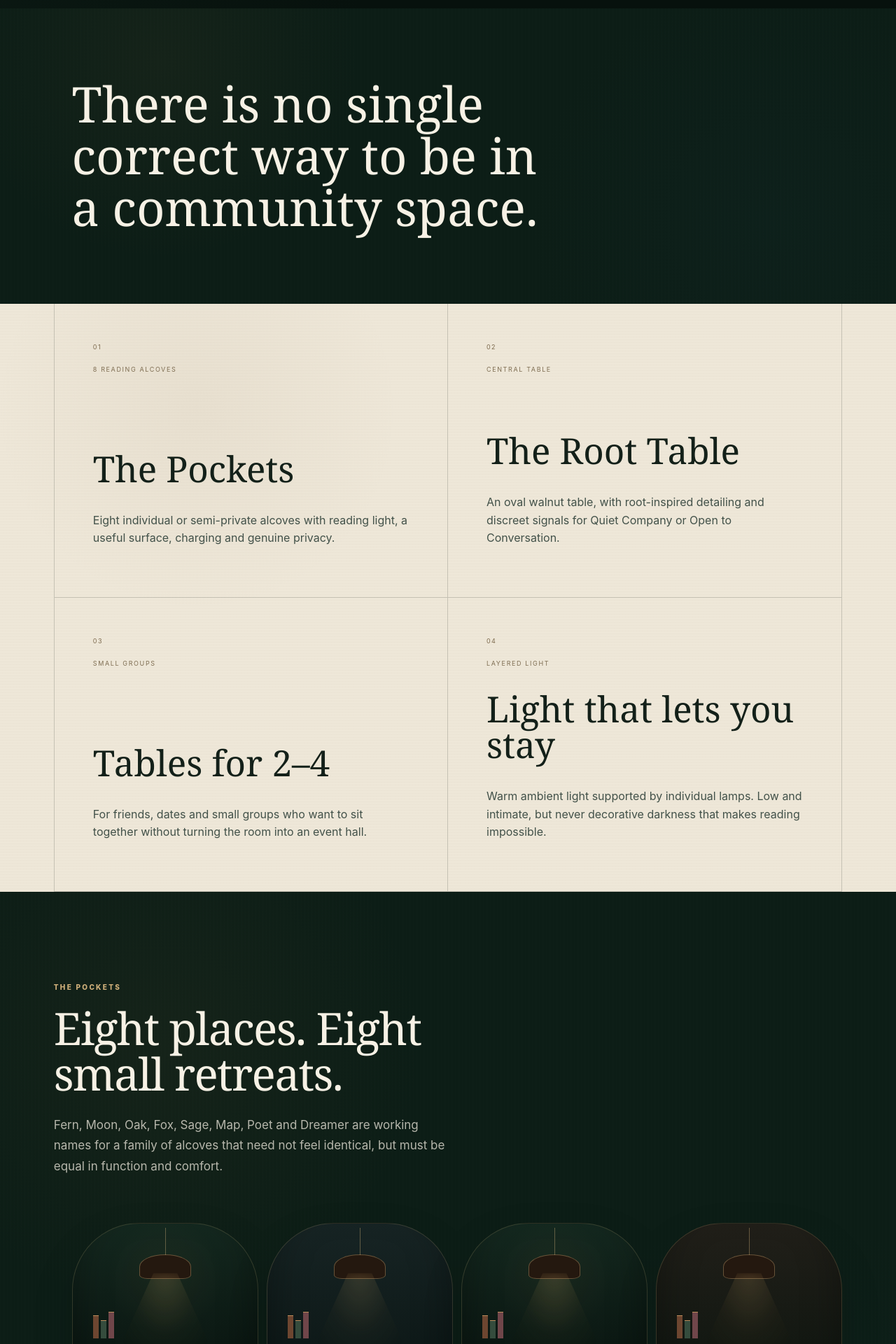
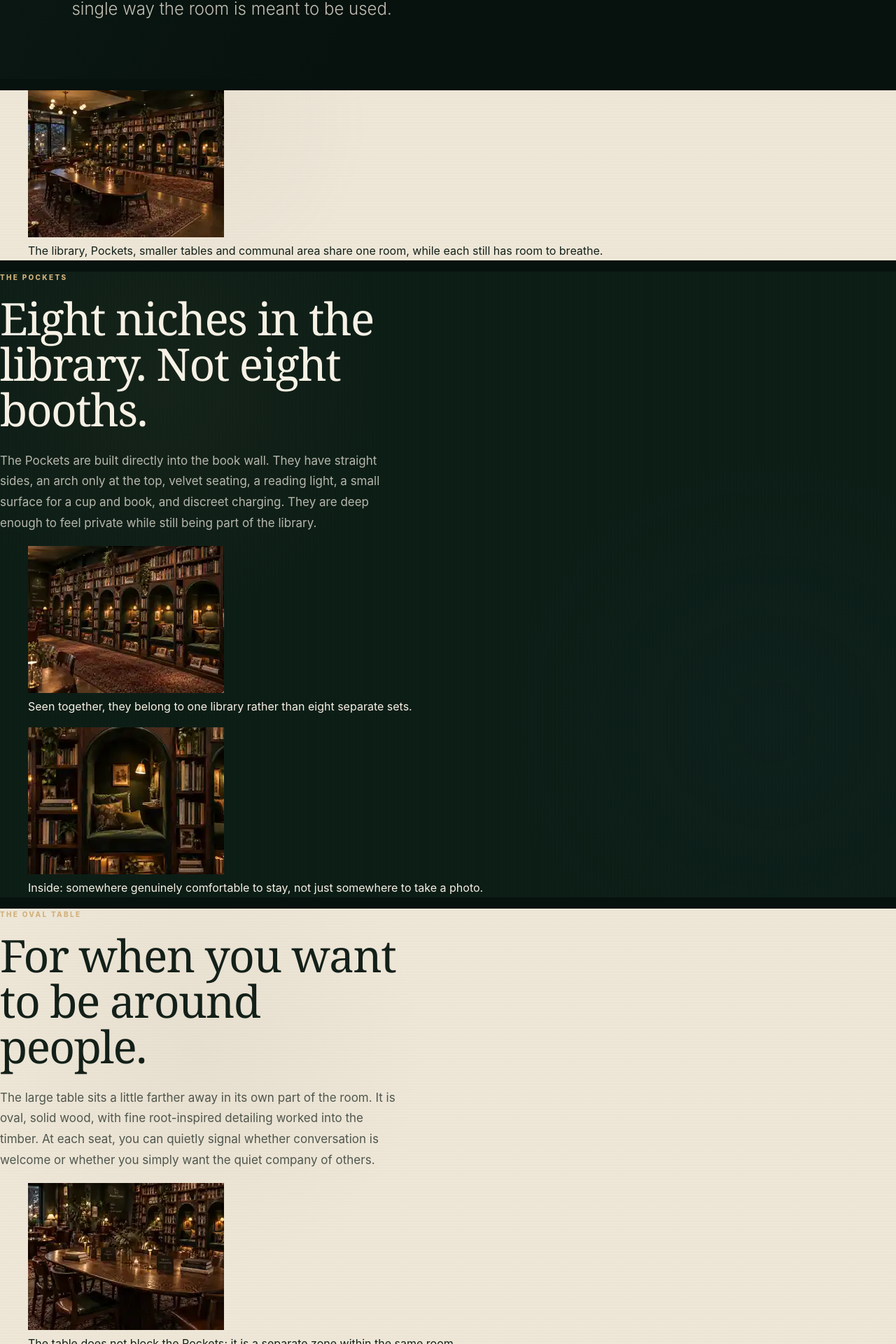
Before and after one commit to drezzillah-prog/pocket-goat-website, a Next.js app: page /en/space in a window 1280 px wide. Shown: the part 718-2638 px from the top of the page at 70% size. Built offline with nearby package versions, Linux system fonts and the light colour scheme.

Commit message:
feat: build The Space around approved Pocket Goat imagery

```diff
--- a/src/app/[locale]/space/page.tsx
+++ b/src/app/[locale]/space/page.tsx
@@ -1,16 +1,118 @@
-import { EditorialPage } from "@/components/EditorialPage";
-import { PocketWall } from "@/components/PocketWall";
+import Image from "next/image";
 import { QuietTable } from "@/components/QuietTable";
+import { SectionLink } from "@/components/SectionLink";
 import { resolveLocale } from "@/lib/locale";
-export default async function Page({params}:{params:Promise<{locale:string}>}){
- const locale=resolveLocale((await params).locale); const ro=locale==='ro';
- return <EditorialPage locale={locale} kicker="THE SPACE" title={ro?"Fă-ți loc în lume, pentru o vreme.":"Make a little room in the world, for a while."} intro={ro?"Pocket Goat este construit în jurul mai multor moduri de a sta: retras, împreună în liniște, deschis unei conversații sau la o masă cu oamenii cu care ai venit.":"Pocket Goat is built around different ways of being: tucked away, together in quiet, open to conversation, or at a table with the people you came with."} quote={ro?"Nu există un singur mod corect de a fi într-un spațiu comunitar.":"There is no single correct way to be in a community space."} features={[
-  {title:"The Pockets",meta:"8 READING ALCOVES",text:ro?"Opt nișe individuale sau semi-private, cu lumină de citit, suprafață utilă, charging și intimitate reală.":"Eight individual or semi-private alcoves with reading light, a useful surface, charging and genuine privacy."},
-  {title:"The Root Table",meta:"CENTRAL TABLE",text:ro?"O masă ovală din walnut, cu detalii inspirate de rădăcini și semnale discrete pentru Quiet Company sau Open to Conversation.":"An oval walnut table, with root-inspired detailing and discreet signals for Quiet Company or Open to Conversation."},
-  {title:ro?"Mese pentru 2–4":"Tables for 2–4",meta:"SMALL GROUPS",text:ro?"Pentru prieteni, întâlniri și grupuri mici care vor să stea împreună fără să transforme locul într-o sală de evenimente.":"For friends, dates and small groups who want to sit together without turning the room into an event hall."},
-  {title:ro?"Lumină care te ajută să rămâi":"Light that lets you stay",meta:"LAYERED LIGHT",text:ro?"Lumină ambientală caldă, completată de lămpi individuale. Atmosferă joasă, dar niciodată întuneric decorativ care face cititul imposibil.":"Warm ambient light supported by individual lamps. Low and intimate, but never decorative darkness that makes reading impossible."}
- ]}>
-   <section id="pockets" className="deep-dive section-forest"><div className="section-heading"><p className="kicker">THE POCKETS</p><h2>{ro?"Opt locuri. Opt mici retrageri.":"Eight places. Eight small retreats."}</h2><p>{ro?"Fern, Moon, Oak, Fox, Sage, Map, Poet și Dreamer sunt nume de lucru pentru o familie de nișe care nu trebuie să fie identice ca personalitate, dar trebuie să fie egale ca funcționalitate și confort.":"Fern, Moon, Oak, Fox, Sage, Map, Poet and Dreamer are working names for a family of alcoves that need not feel identical, but must be equal in function and comfort."}</p></div><PocketWall/></section>
-   <section className="deep-dive section-paper"><div className="section-heading"><p className="kicker">THE ROOT TABLE</p><h2>{ro?"Aproape de oameni, în termenii tăi.":"Near people, on your terms."}</h2></div><QuietTable locale={locale}/></section>
- </EditorialPage>
+
+export default async function Page({ params }: { params: Promise<{ locale: string }> }) {
+  const locale = resolveLocale((await params).locale);
+  const ro = locale === "ro";
+
+  return (
+    <>
+      <section className="subhero section-dark">
+        <p className="eyebrow">{ro ? "SPAȚIUL" : "THE SPACE"}</p>
+        <h1>{ro ? "Aici alegi singur cât de aproape vrei să fii de lume." : "Here, you choose how close you want to be to the world."}</h1>
+        <p className="lede">
+          {ro
+            ? "Poți să te retragi cu o carte, să stai la masa mare printre oameni sau să vii cu prietenii la una dintre mesele mici. Nu există un singur fel în care trebuie folosit locul."
+            : "You can tuck yourself away with a book, sit at the large table among people, or come with friends to one of the smaller tables. There is no single way the room is meant to be used."}
+        </p>
+      </section>
+
+      <section className="space-master section-paper">
+        <figure className="pg-photo pg-photo-wide">
+          <Image
+            src="/images/pocket-goat/penultimate/master.webp"
+            alt={ro ? "Imagine largă a interiorului Pocket Goat" : "Wide view of the Pocket Goat interior"}
+            width={280}
+            height={210}
+            sizes="100vw"
+            priority
+            unoptimized
+          />
+          <figcaption>
+            {ro
+              ? "Biblioteca, Pocket-urile, mesele mici și zona comună fac parte din aceeași încăpere, dar fiecare are puțin spațiu să respire."
+              : "The library, Pockets, smaller tables and communal area share one room, while each still has room to breathe."}
+          </figcaption>
+        </figure>
+      </section>
+
+      <section id="pockets" className="space-feature section-forest">
+        <div className="section-heading">
+          <p className="kicker">THE POCKETS</p>
+          <h2>{ro ? "Opt nișe în bibliotecă. Nu opt cabine." : "Eight niches in the library. Not eight booths."}</h2>
+          <p>
+            {ro
+              ? "Pocket-urile sunt construite direct în peretele cu cărți. Au laterale drepte, arcadă doar sus, banchetă din catifea, lumină de citit, o suprafață mică pentru cană și carte și charging discret. Sunt suficient de adânci încât să te simți retras, dar rămâi tot în bibliotecă."
+              : "The Pockets are built directly into the book wall. They have straight sides, an arch only at the top, velvet seating, a reading light, a small surface for a cup and book, and discreet charging. They are deep enough to feel private while still being part of the library."}
+          </p>
+        </div>
+
+        <div className="pg-photo-grid">
+          <figure className="pg-photo pg-photo-pockets">
+            <Image
+              src="/images/pocket-goat/penultimate/pockets-wall.webp"
+              alt={ro ? "Peretele cu cele opt Pockets integrate între rafturi" : "Wall of eight Pockets integrated between bookshelves"}
+              width={280}
+              height={210}
+              sizes="(max-width: 900px) 100vw, 60vw"
+              unoptimized
+            />
+            <figcaption>
+              {ro ? "Privite împreună, trebuie să pară parte din aceeași bibliotecă, nu opt decoruri diferite." : "Seen together, they belong to one library rather than eight separate sets."}
+            </figcaption>
+          </figure>
+
+          <figure className="pg-photo pg-photo-detail">
+            <Image
+              src="/images/pocket-goat/penultimate/pocket-detail.webp"
+              alt={ro ? "Un Pocket văzut de aproape, cu banchetă, lampă și rafturi" : "A Pocket seen close up, with bench, lamp and bookshelves"}
+              width={280}
+              height={210}
+              sizes="(max-width: 900px) 100vw, 40vw"
+              unoptimized
+            />
+            <figcaption>
+              {ro ? "Înăuntru: loc de stat bine, nu doar de făcut o fotografie." : "Inside: somewhere genuinely comfortable to stay, not just somewhere to take a photo."}
+            </figcaption>
+          </figure>
+        </div>
+      </section>
+
+      <section className="space-feature root-table-feature section-paper">
+        <div className="section-heading">
+          <p className="kicker">{ro ? "MASA OVALĂ" : "THE OVAL TABLE"}</p>
+          <h2>{ro ? "Pentru când vrei să stai printre oameni." : "For when you want to be around people."}</h2>
+          <p>
+            {ro
+              ? "Masa mare stă puțin mai încolo, într-o zonă proprie. Este ovală, din lemn masiv, cu detalii de rădăcini lucrate fin în lemn. La fiecare loc poți arăta discret dacă ai chef de conversație sau dacă preferi doar compania liniștită a celorlalți."
+              : "The large table sits a little farther away in its own part of the room. It is oval, solid wood, with fine root-inspired detailing worked into the timber. At each seat, you can quietly signal whether conversation is welcome or whether you simply want the quiet company of others."}
+          </p>
+        </div>
+
+        <div className="root-table-layout">
+          <figure className="pg-photo">
+            <Image
+              src="/images/pocket-goat/penultimate/root-table.webp"
+              alt={ro ? "Masa ovală Pocket Goat din lemn masiv" : "Pocket Goat solid-wood oval table"}
+              width={280}
+              height={210}
+              sizes="(max-width: 1050px) 100vw, 62vw"
+              unoptimized
+            />
+            <figcaption>
+              {ro ? "Masa nu blochează Pocket-urile; este o zonă separată a aceleiași încăperi." : "The table does not block the Pockets; it is a separate zone within the same room."}
+            </figcaption>
+          </figure>
+          <QuietTable locale={locale} />
+        </div>
+      </section>
+
+      <section className="page-closing section-ink">
+        <p>{ro ? "Singur, împreună sau undeva între cele două." : "Alone, together, or somewhere in between."}</p>
+        <SectionLink href={`/${locale}/contact`}>{ro ? "Vizitează Pocket Goat" : "Visit Pocket Goat"}</SectionLink>
+      </section>
+    </>
+  );
 }
```
